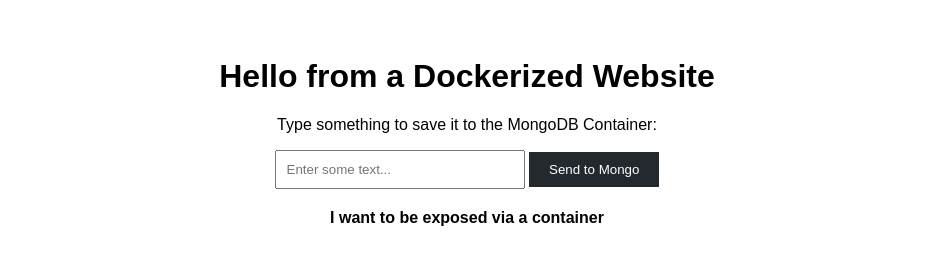
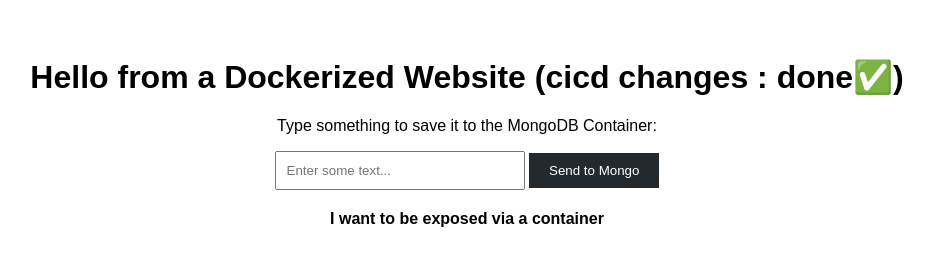
Before and after one commit to OnlySarthak/Docker-CICD-Application, a website: page public/index.html in a window 1280 px wide. Shown: the whole page, without its empty margins (173-1106 px from the left). Drawn offline with Linux system fonts and the light colour scheme.

Commit message:
final version

```diff
--- a/public/index.html
+++ b/public/index.html
@@ -11,7 +11,7 @@
     </style>
 </head>
 <body>
-    <h1>Hello from a Dockerized Website</h1>
+    <h1>Hello from a Dockerized Website (cicd changes : done✅)</h1>
     <p>Type something to save it to the MongoDB Container:</p>
 
     <input type="text" id="userInput" placeholder="Enter some text..."
```
